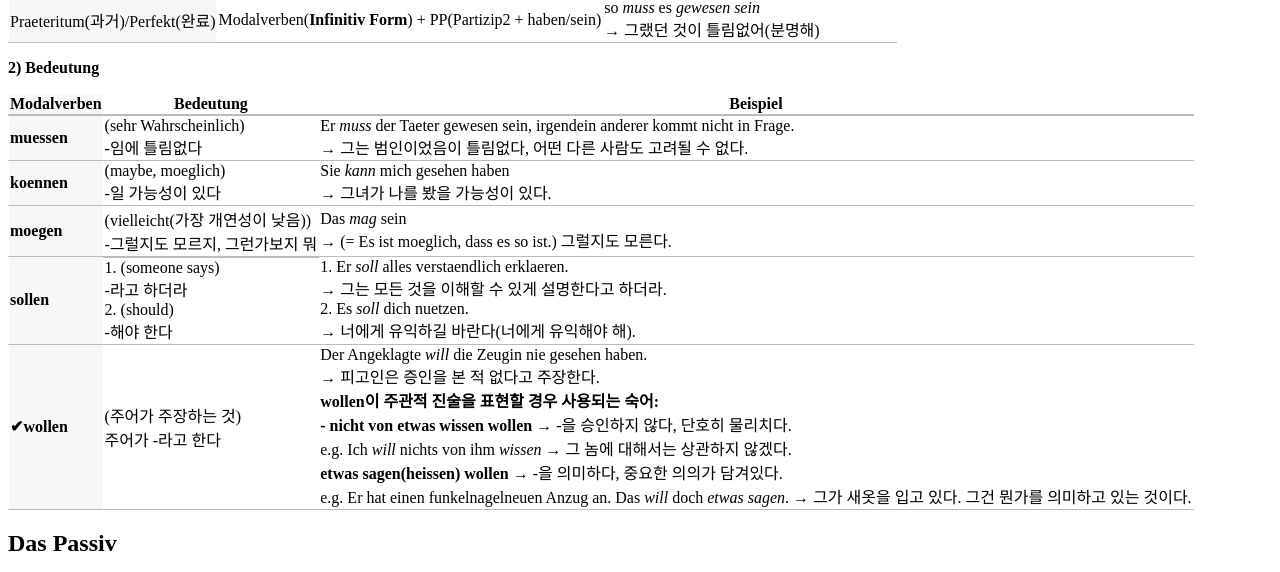
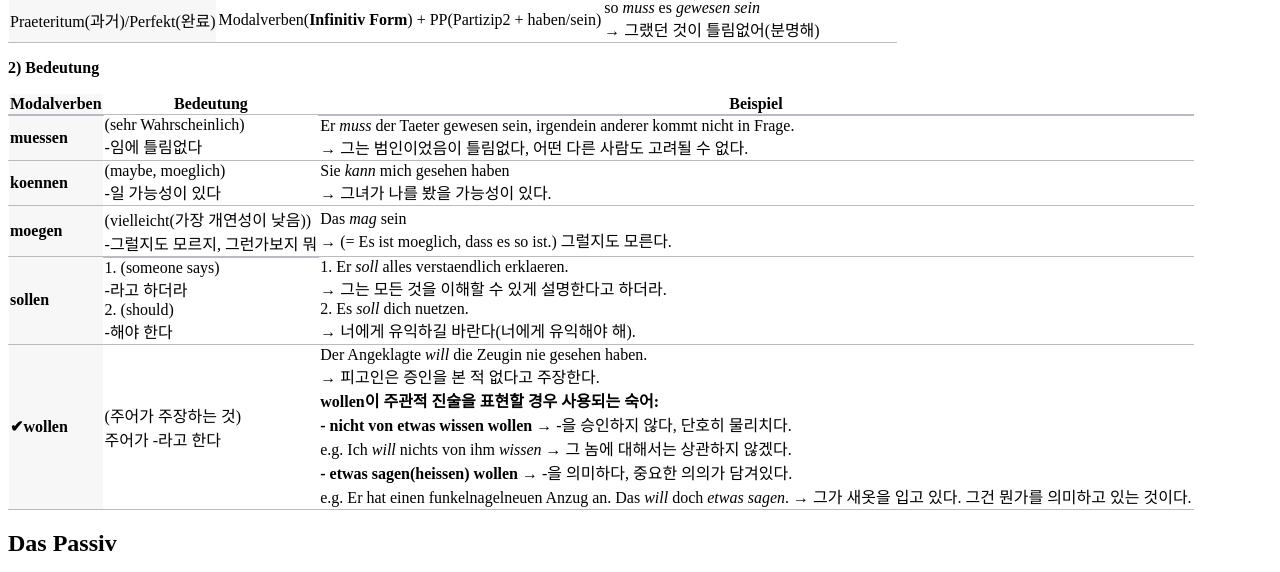
Before and after one commit to finddme/finddme.github.io, a Jekyll site: the page built from _posts/2021-01-24-DeutschGrammtik.md, in a window 1280 px wide. Shown: the part 2836-3408 px from the top of the page. Built offline with Jekyll 4.4.1, drawn with Linux system fonts in a browser that asks for light colours.

Commit message:
Update 2021-01-24-DeutschGrammtik.md

```diff
--- a/_posts/2021-01-24-DeutschGrammtik.md
+++ b/_posts/2021-01-24-DeutschGrammtik.md
@@ -184,6 +184,7 @@
       .line2{border-bottom: 2px solid #BDB8C1;}
       .line3{border-bottom: 1px solid #BDB8C1; background-color: #F7F7F7;}
       .line4{border-bottom: 2px solid #BDB8C1; background-color: #F7F7F7;}
+      .line5{border-bottom: 1px solid #BDB8C1; width="50";}
       table, th, td {
          border:1px solid #BDB8C1;
          background-color: #FFFFFF;
@@ -192,12 +193,12 @@
    </head>
    <body>
      <table style="border-collapse:collapse">
-       <tr><th class="line4" bgcolor="#F8F7F9">Modalverben</th><th class="line2">Bedeutung</th><th class="line2">Beispiel</th></tr>
+       <tr><th class="line4" bgcolor="#F8F7F9">Modalverben</th><th class="line5">Bedeutung</th><th class="line2">Beispiel</th></tr>
        <tr><td class="line3"><strong>muessen</strong></td><td class="line">(sehr Wahrscheinlich)<br>-임에 틀림없다</td><td class="line">Er <em>muss</em> der Taeter gewesen sein, irgendein anderer kommt nicht in Frage.<br>→ 그는 범인이었음이 틀림없다, 어떤 다른 사람도 고려될 수 없다.</td></tr>
        <tr><td class="line3"><strong>koennen</strong></td><td class="line">(maybe, moeglich)<br>-일 가능성이 있다</td><td class="line">Sie <em>kann</em> mich gesehen haben<br>→ 그녀가 나를 봤을 가능성이 있다.</td></tr>
        <tr><td class="line3"><strong>moegen</strong></td><td class="line2">(vielleicht(가장 개연성이 낮음))<br>-그럴지도 모르지, 그런가보지 뭐</td><td class="line">Das <em>mag</em> sein<br>→ (= Es ist moeglich, dass es so ist.) 그럴지도 모른다.</td></tr>
        <tr><td class="line3"><strong>sollen</strong></td><td class="line">1. (someone says)<br>-라고 하더라<br>2. (should)<br>-해야 한다</td><td class="line">1. Er <em>soll</em> alles verstaendlich erklaeren.<br>→ 그는 모든 것을 이해할 수 있게 설명한다고 하더라.<br>2. Es <em>soll</em> dich nuetzen.<br>→ 너에게 유익하길 바란다(너에게 유익해야 해).</td></tr>
-       <tr><td class="line3"><strong>&#10004;wollen</strong></td><td class="line">(주어가 주장하는 것)<br>주어가 -라고 한다</td><td class="line">Der Angeklagte <em>will</em> die Zeugin nie gesehen haben.<br> → 피고인은 증인을 본 적 없다고 주장한다.<br><strong>wollen이 주관적 진술을 표현할 경우 사용되는 숙어:<br>- nicht von etwas wissen wollen </strong>→ -을 승인하지 않다, 단호히 물리치다.<br> e.g. Ich <em>will</em> nichts von ihm <em>wissen</em> → 그 놈에 대해서는 상관하지 않겠다.<br><strong>etwas sagen(heissen) wollen</strong> → -을 의미하다, 중요한 의의가 담겨있다.<br>e.g. Er hat einen funkelnagelneuen Anzug an. Das <em>will</em> doch <em>etwas sagen</em>. → 그가 새옷을 입고 있다. 그건 뭔가를 의미하고 있는 것이다.</td></tr>
+       <tr><td class="line3"><strong>&#10004;wollen</strong></td><td class="line">(주어가 주장하는 것)<br>주어가 -라고 한다</td><td class="line">Der Angeklagte <em>will</em> die Zeugin nie gesehen haben.<br> → 피고인은 증인을 본 적 없다고 주장한다.<br><strong>wollen이 주관적 진술을 표현할 경우 사용되는 숙어:<br>- nicht von etwas wissen wollen </strong>→ -을 승인하지 않다, 단호히 물리치다.<br> e.g. Ich <em>will</em> nichts von ihm <em>wissen</em> → 그 놈에 대해서는 상관하지 않겠다.<br><strong>- etwas sagen(heissen) wollen</strong> → -을 의미하다, 중요한 의의가 담겨있다.<br>e.g. Er hat einen funkelnagelneuen Anzug an. Das <em>will</em> doch <em>etwas sagen</em>. → 그가 새옷을 입고 있다. 그건 뭔가를 의미하고 있는 것이다.</td></tr>
     </table>
  </body>
  </html>
```
